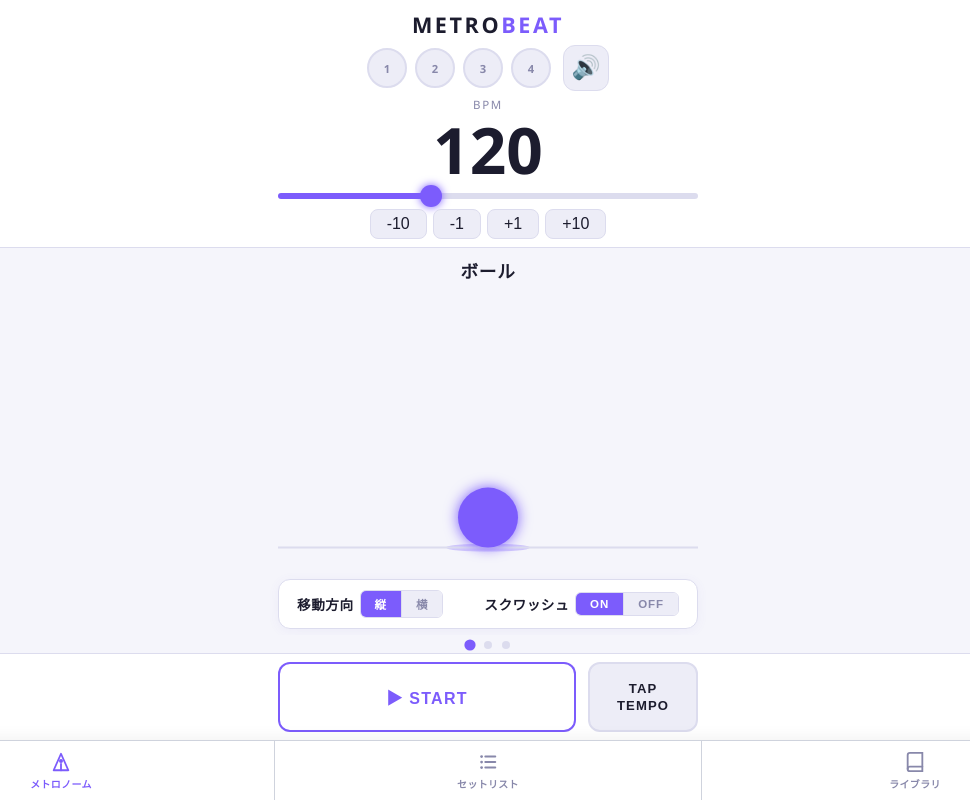
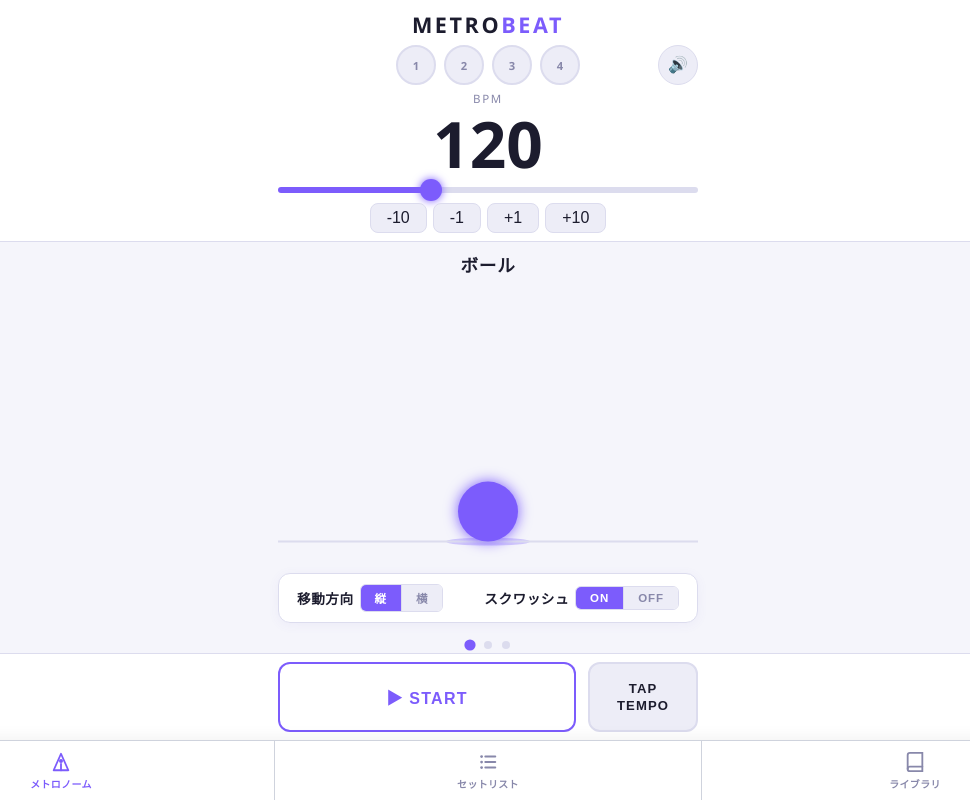
Before and after one commit to ryogy-labs/advanced-metronome-app, a website built with Vite: page index.html in a window 1280 px wide. Shown: the whole page, without its empty margins (152-1122 px from the left). Built offline with nearby package versions, Linux system fonts and the light colour scheme.

Commit message:
Align mute button position and size with beat dots

```diff
--- a/src/style.css
+++ b/src/style.css
@@ -122,10 +122,9 @@ h1 span { color: var(--accent); }
 .beat-header-row {
   width: 100%;
   max-width: 420px;
-  display: flex;
-  align-items: center;
-  justify-content: center;
-  gap: 12px;
+  position: relative;
+  display: block;
+  min-height: 40px;
 }
 
 .beat-row {
@@ -133,17 +132,23 @@ h1 span { color: var(--accent); }
   gap: 8px;
   justify-content: center;
   flex-wrap: wrap;
-  min-width: 0;
+  width: 100%;
+  min-height: 40px;
+  align-items: center;
 }
 
 .mute-btn {
-  width: 46px;
-  height: 46px;
-  border-radius: 12px;
+  position: absolute;
+  right: 0;
+  top: 50%;
+  transform: translateY(-50%);
+  width: 40px;
+  height: 40px;
+  border-radius: 50%;
   border: 1px solid var(--border);
   background: var(--surface2);
   color: var(--text);
-  font-size: 1.45rem;
+  font-size: 1rem;
   line-height: 1;
   cursor: pointer;
   flex-shrink: 0;
```
